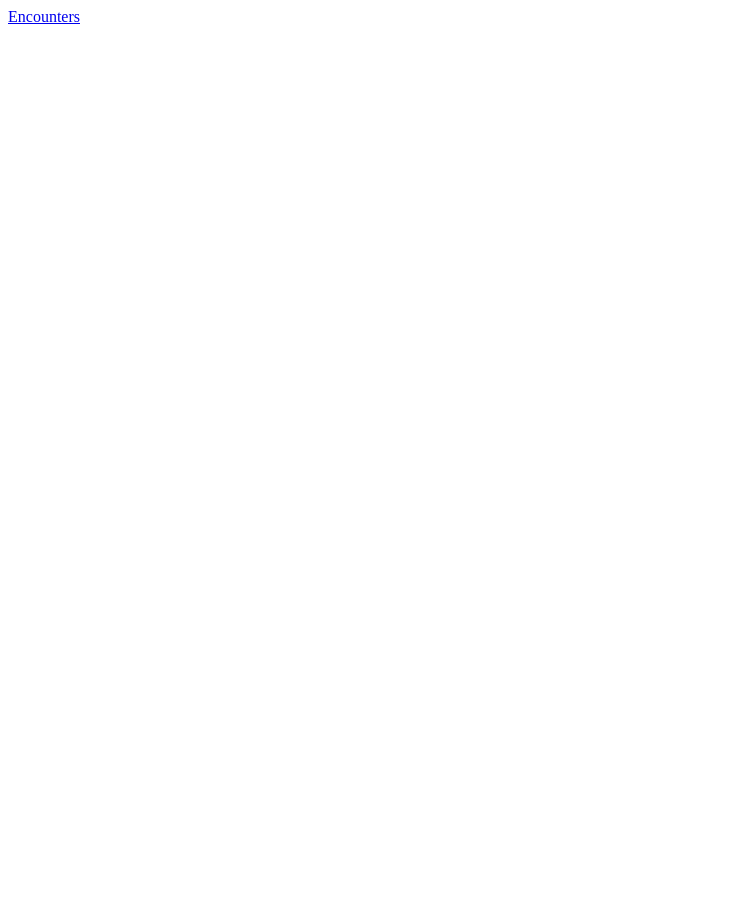
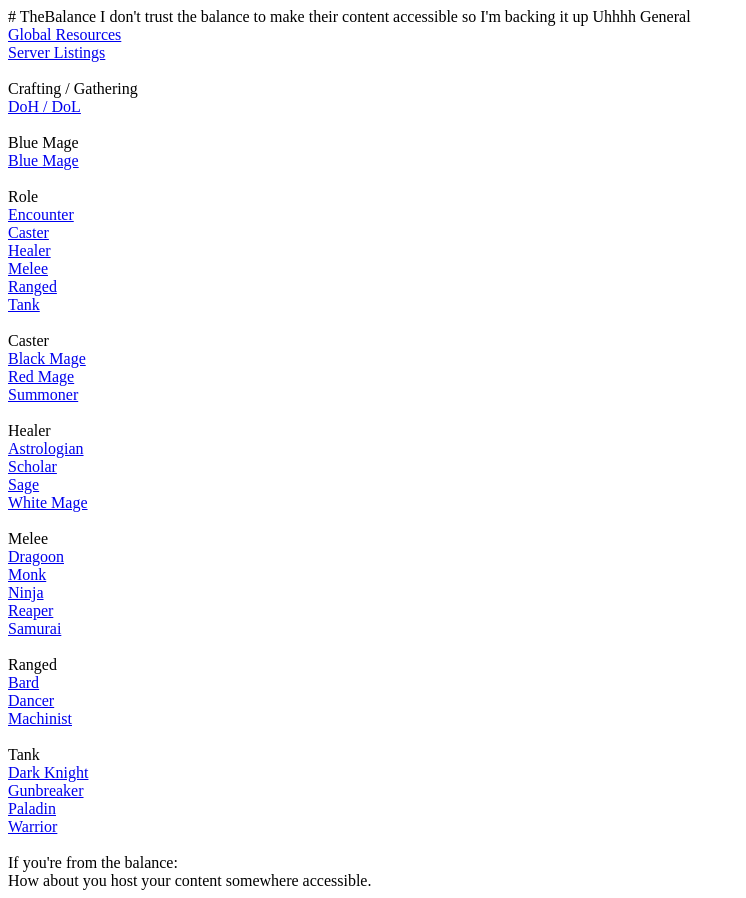
Before and after one commit to Dubsys/TheBalance, a plain HTML site: page index.html in a window 1280 px wide. Shown: the whole page, without its empty margins (0-746 px from the left). Before the commit the page ends 800 px from the top, so only its background shows below. Drawn offline with Linux system fonts and the light colour scheme.

Commit message:
Update index.html

```diff
--- a/index.html
+++ b/index.html
@@ -1 +1,92 @@
-<a href="!encounter_resources.html">Encounters</a>
+# TheBalance
+I don't trust the balance to make their content accessible so I'm backing it up
+
+Uhhhh
+General
+<br>
+<a href="https://dubsys.github.io/TheBalance/!!global_resources.html">Global Resources</a>
+<br>
+<a href="https://dubsys.github.io/TheBalance/!!various_server_listings.html">Server Listings</a>
+<br>
+<br>
+Crafting / Gathering
+<br>
+<a href="https://dubsys.github.io/TheBalance/!doh_dol_resources.html">DoH / DoL</a>
+<br>
+<br>
+Blue Mage
+<br>
+<a href="https://dubsys.github.io/TheBalance/blu_resources.html">Blue Mage</a>
+<br>
+<br>
+Role
+<br>
+<a href="https://dubsys.github.io/TheBalance/!encounter_resources.html">Encounter</a>
+<br>
+<a href="https://dubsys.github.io/TheBalance/!caster_resources.html">Caster</a>
+<br>
+<a href="https://dubsys.github.io/TheBalance/!healer_resources.html">Healer</a>
+<br>
+<a href="https://dubsys.github.io/TheBalance/!melee_resources.html">Melee</a>
+<br>
+<a href="https://dubsys.github.io/TheBalance/!ranged_resources.html">Ranged</a>
+<br>
+<a href="https://dubsys.github.io/TheBalance/!tank_resources.html">Tank</a>
+<br>
+<br>
+Caster
+<br>
+<a href="https://dubsys.github.io/TheBalance/blm_resources.html">Black Mage</a>
+<br>
+<a href="https://dubsys.github.io/TheBalance/rdm_resources.html">Red Mage</a>
+<br>
+<a href="https://dubsys.github.io/TheBalance/smn_resources.html">Summoner</a>
+<br>
+<br>
+Healer
+<br>
+<a href="https://dubsys.github.io/TheBalance/ast_resources.html">Astrologian</a>
+<br>
+<a href="https://dubsys.github.io/TheBalance/sch_resources.html">Scholar</a>
+<br>
+<a href="https://dubsys.github.io/TheBalance/sge_resources.html">Sage</a>
+<br>
+<a href="https://dubsys.github.io/TheBalance/whm_resources.html">White Mage</a>
+<br>
+<br>
+Melee
+<br>
+<a href="https://dubsys.github.io/TheBalance/drg_resources.html">Dragoon</a>
+<br>
+<a href="https://dubsys.github.io/TheBalance/mnk_resources.html">Monk</a>
+<br>
+<a href="https://dubsys.github.io/TheBalance/nin_resources.html">Ninja</a>
+<br>
+<a href="https://dubsys.github.io/TheBalance/rpr_resources.html">Reaper</a>
+<br>
+<a href="https://dubsys.github.io/TheBalance/sam_resources.html">Samurai</a>
+<br>
+<br>
+Ranged
+<br>
+<a href="https://dubsys.github.io/TheBalance/brd_resources.html">Bard</a>
+<br>
+<a href="https://dubsys.github.io/TheBalance/dnc_resources.html">Dancer</a>
+<br>
+<a href="https://dubsys.github.io/TheBalance/mch_resources.html">Machinist</a>
+<br>
+<br>
+Tank
+<br>
+<a href="https://dubsys.github.io/TheBalance/drk_resources.html">Dark Knight</a>
+<br>
+<a href="https://dubsys.github.io/TheBalance/gnb_resources.html">Gunbreaker</a>
+<br>
+<a href="https://dubsys.github.io/TheBalance/pld_resources.html">Paladin</a>
+<br>
+<a href="https://dubsys.github.io/TheBalance/war_resources.html">Warrior</a>
+<br>
+<br>
+If you're from the balance:
+<br>
+How about you host your content somewhere accessible.
```
